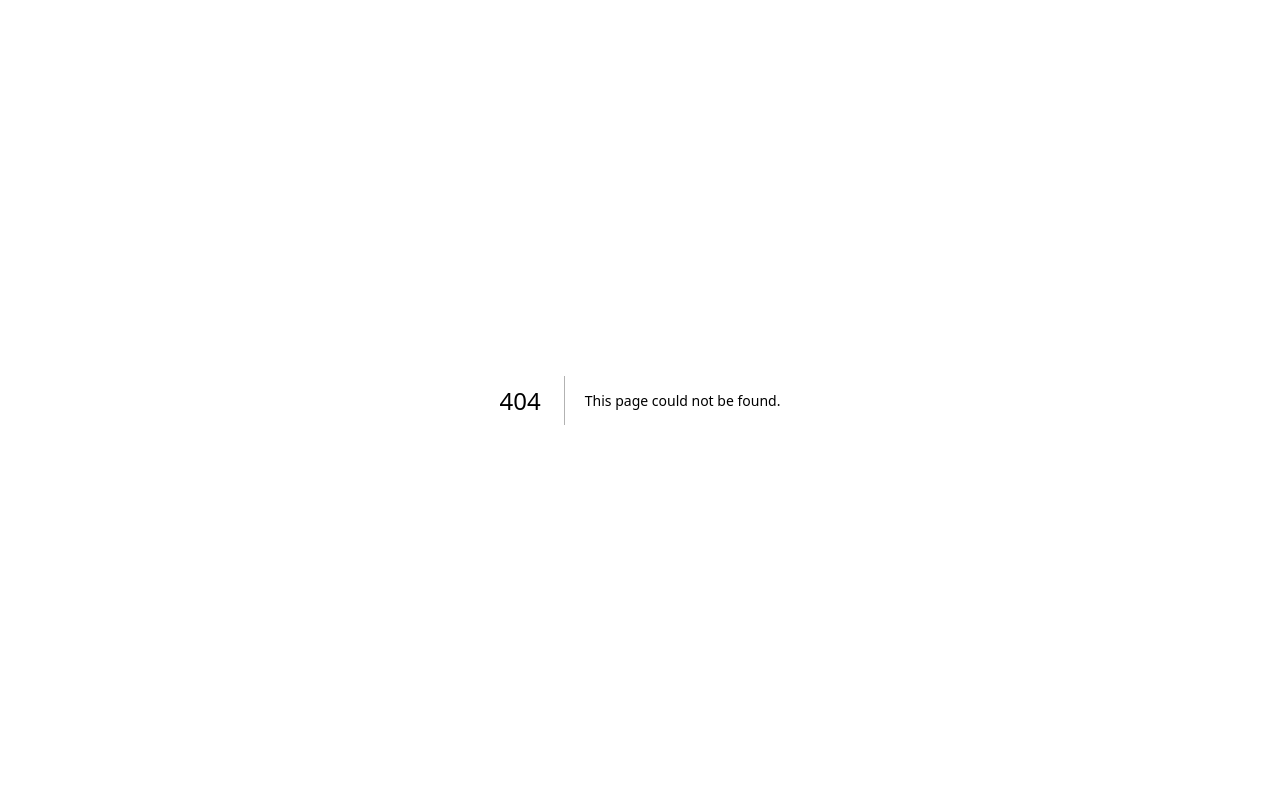
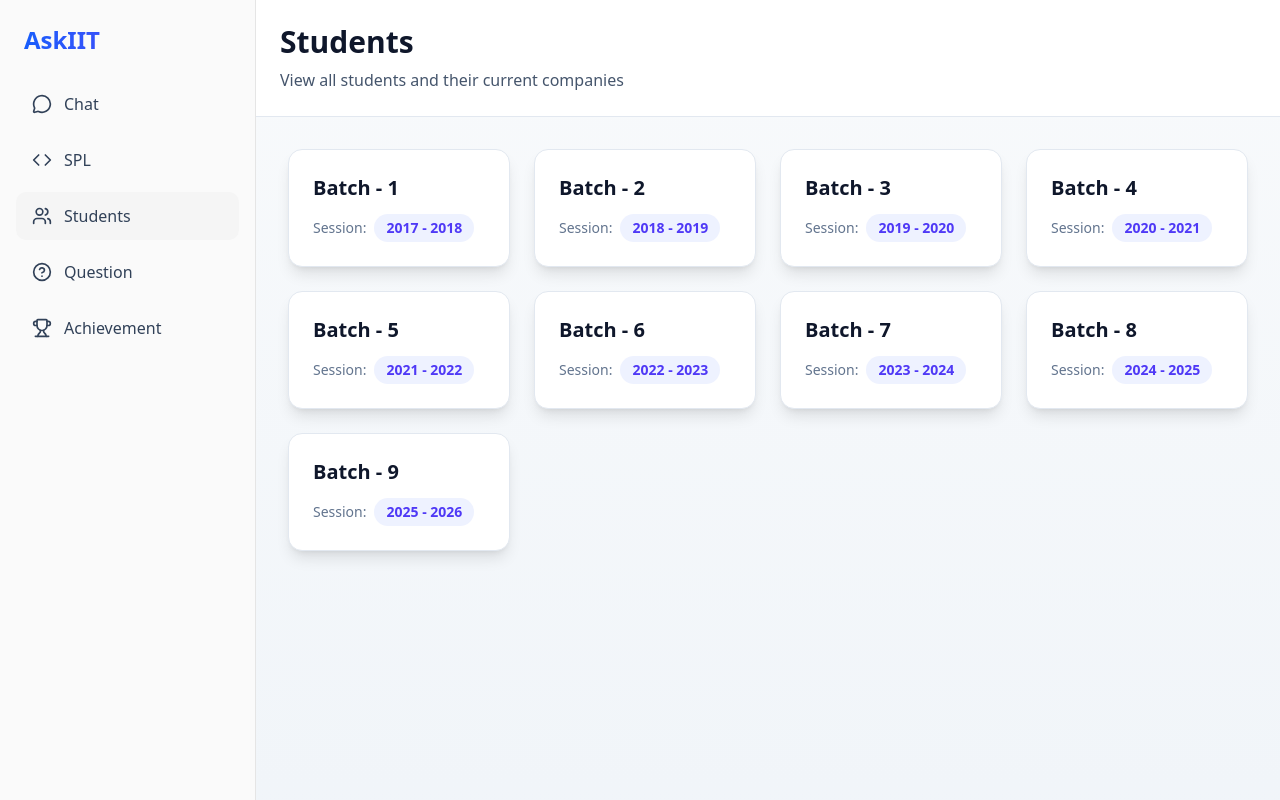
Before and after one commit to masum184e/askiit, a Next.js app: page /batches in a window 1280 px wide. Before the commit this address had no page. Built offline with nearby package versions, Linux system fonts and the light colour scheme.

Commit message:
batch details added

```diff
--- a/package.json
+++ b/package.json
@@ -9,6 +9,7 @@
     "lint": "next lint"
   },
   "dependencies": {
+    "@radix-ui/react-slot": "^1.2.3",
     "class-variance-authority": "^0.7.1",
     "clsx": "^2.1.1",
     "lucide-react": "^0.525.0",
--- /dev/null
+++ b/src/app/batches/layout.tsx
@@ -0,0 +1,68 @@
+import { Sidebar } from '@/components/Sidebar';
+import React from 'react';
+
+interface LayoutProps {
+  children: React.ReactNode;
+}
+
+const Layout: React.FC<LayoutProps> = ({ children }) => {
+  const getHeaderInfo = (activeView: string) => {
+    switch (activeView) {
+      case 'students':
+        return {
+          title: 'Students',
+          description: 'View all students and their current companies',
+        };
+      case 'chat':
+        return {
+          title: 'Chat',
+          description: 'Communication center for all conversations',
+        };
+      case 'spl':
+        return {
+          title: 'SPL',
+          description: 'Special Programming Language resources',
+        };
+      case 'question':
+        return {
+          title: 'Questions',
+          description: 'Frequently asked questions and help',
+        };
+      case 'achievement':
+        return {
+          title: 'Achievements',
+          description: 'Track progress and accomplishments',
+        };
+      default:
+        return {
+          title: 'Learning Batches',
+          description: 'Manage and view all your learning sessions',
+        };
+    }
+  };
+
+  const activeView = 'students';
+  const headerInfo = getHeaderInfo(activeView);
+
+  return (
+    <div className="min-h-screen bg-gradient-to-b from-slate-50 to-slate-100">
+      <div className="flex">
+        <Sidebar />
+
+        {/* Main content area */}
+        <main className="flex-1">
+          {/* Header */}
+          <header className="bg-white border-b border-slate-200 p-6">
+            <h1 className="text-3xl font-bold text-slate-900">{headerInfo.title}</h1>
+            <p className="text-slate-600 mt-2">{headerInfo.description}</p>
+          </header>
+
+          {/* Page Content */}
+          <div className="p-6 lg:p-8">{children}</div>
+        </main>
+      </div>
+    </div>
+  );
+};
+
+export default Layout;
--- /dev/null
+++ b/src/app/batches/page.tsx
@@ -0,0 +1,29 @@
+import { BatchCard } from "@/components/BatchCard";
+
+const Page = () => {
+  const batchData = [
+    { batchName: "1", session: "2017 - 2018" },
+    { batchName: "2", session: "2018 - 2019" },
+    { batchName: "3", session: "2019 - 2020" },
+    { batchName: "4", session: "2020 - 2021" },
+    { batchName: "5", session: "2021 - 2022" },
+    { batchName: "6", session: "2022 - 2023" },
+    { batchName: "7", session: "2023 - 2024" },
+    { batchName: "8", session: "2024 - 2025" },
+    { batchName: "9", session: "2025 - 2026" },
+  ];
+
+  return (
+    <div className="grid grid-cols-1 sm:grid-cols-2 lg:grid-cols-3 xl:grid-cols-4 gap-6">
+      {batchData.map((batch, index) => (
+        <BatchCard
+          key={index}
+          batchName={batch.batchName}
+          session={batch.session}
+        />
+      ))}
+    </div>
+  );
+};
+
+export default Page;
--- /dev/null
+++ b/src/components/BatchCard.tsx
@@ -0,0 +1,23 @@
+interface BatchCardProps {
+  batchName: string;
+  session: string;
+}
+
+export const BatchCard = ({ batchName, session }: BatchCardProps) => {
+  return (
+    <div className="bg-white rounded-xl p-6 shadow-lg hover:shadow-xl transition-all duration-300 border border-slate-200 group hover:-translate-y-1 relative overflow-hidden">
+      <div className="space-y-3">
+        <h3 className="text-xl font-semibold text-slate-900 group-hover:text-blue-600 transition-colors duration-200">
+          Batch - {batchName}
+        </h3>
+        <div className="flex items-center gap-2">
+          <span className="text-sm text-slate-500 font-medium">Session:</span>
+          <span className="text-sm font-semibold text-indigo-600 bg-indigo-50 px-3 py-1 rounded-full">
+            {session}
+          </span>
+        </div>
+      </div>
+      <div className="absolute inset-0 rounded-xl bg-gradient-to-r from-blue-600 to-indigo-600 opacity-0 group-hover:opacity-5 transition-opacity duration-300 pointer-events-none"></div>
+    </div>
+  );
+};
--- /dev/null
+++ b/src/components/Sidebar.tsx
@@ -0,0 +1,86 @@
+"use client";
+
+import {
+  MessageCircle,
+  Code,
+  Users,
+  HelpCircle,
+  Trophy,
+  Menu,
+  X,
+} from "lucide-react";
+import { useState } from "react";
+import { useRouter, usePathname } from "next/navigation";
+
+const navigationItems = [
+  { icon: MessageCircle, label: "Chat", view: "/chat" },
+  { icon: Code, label: "SPL", view: "/spls" },
+  { icon: Users, label: "Students", view: "/batches" },
+  { icon: HelpCircle, label: "Question", view: "/questions" },
+  { icon: Trophy, label: "Achievement", view: "/achievements" },
+];
+
+export const Sidebar = () => {
+  const [isOpen, setIsOpen] = useState(false);
+  const router = useRouter();
+  const pathname = usePathname();
+
+  return (
+    <>
+      {/* Mobile menu button */}
+      <button
+        onClick={() => setIsOpen(!isOpen)}
+        className="lg:hidden fixed top-4 left-4 z-50 p-2 bg-card rounded-lg shadow-card"
+      >
+        {isOpen ? <X className="w-6 h-6" /> : <Menu className="w-6 h-6" />}
+      </button>
+
+      {/* Overlay for mobile */}
+      {isOpen && (
+        <div
+          className="lg:hidden fixed inset-0 bg-black bg-opacity-50 z-40"
+          onClick={() => setIsOpen(false)}
+        />
+      )}
+
+      {/* Sidebar */}
+      <aside
+        className={`
+          fixed top-0 left-0 h-full w-64 bg-sidebar border-r border-sidebar-border z-40
+          transform transition-transform duration-300 ease-in-out
+          ${isOpen ? "translate-x-0" : "-translate-x-full"}
+          lg:translate-x-0 lg:static lg:h-screen
+        `}
+      >
+        <div className="p-6">
+          <h1 className="text-2xl font-bold text-slate-800 bg-gradient-to-r from-blue-600 to-indigo-600 bg-clip-text text-transparent">
+            AskIIT
+          </h1>
+        </div>
+
+        <nav className="px-4 space-y-2">
+          {navigationItems.map((item) => {
+            const isActive = pathname.startsWith(item.view);
+            return (
+              <button
+                key={item.label}
+                onClick={() => {
+                  router.push(item.view);
+                  setIsOpen(false);
+                }}
+                className={`w-full flex items-center gap-3 px-4 py-3 text-slate-700 rounded-lg hover:bg-slate-100 hover:text-slate-900 transition-all duration-200 group ${
+                  isActive
+                    ? "bg-sidebar-accent text-sidebar-accent-foreground"
+                    : "text-sidebar-foreground hover:bg-sidebar-accent hover:text-sidebar-accent-foreground"
+                }`}
+              >
+                <item.icon className="w-5 h-5 group-hover:scale-110 transition-transform duration-200" />
+                <span className="font-medium">{item.label}</span>
+              </button>
+            );
+          })}
+        </nav>
+      </aside>
+    </>
+  );
+};
```
Also changed, not shown: 1 other file (tests, documents, lock files or other folders).
